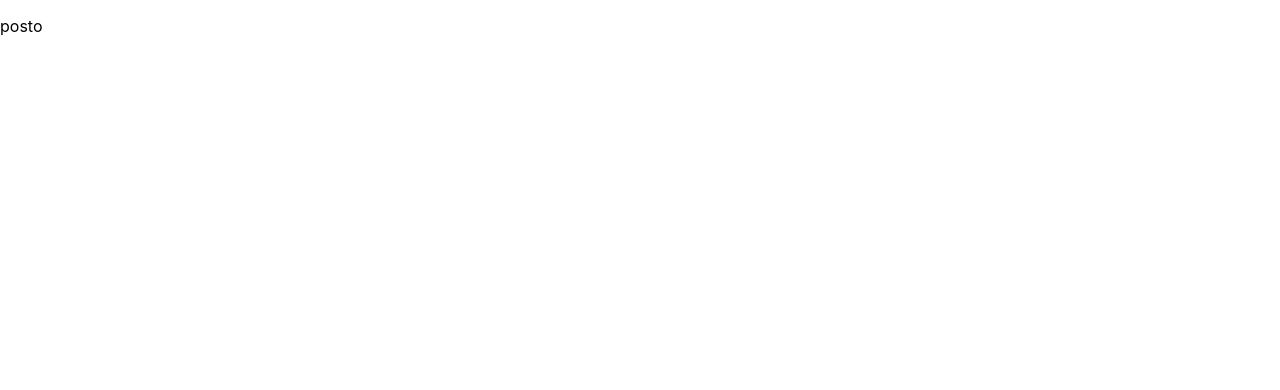
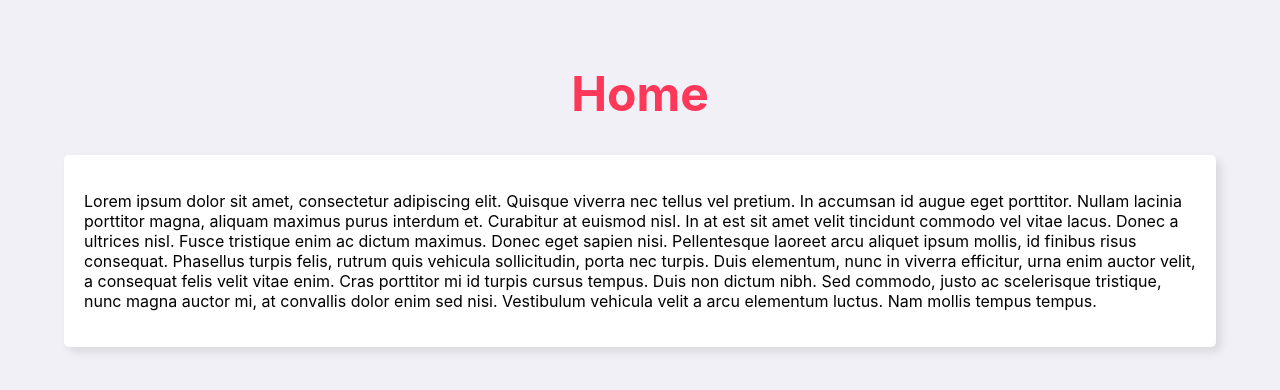
Before and after one commit to thiegobarros/test-meliuz, a React (Create React App) app: page / in a window 1280 px wide. Shown: the top 390 px of the page. Built offline with nearby package versions, Linux system fonts and the light colour scheme.

Commit message:
estilização e criação dos componentes: body e card

```diff
--- a/package.json
+++ b/package.json
@@ -10,6 +10,7 @@
     "react-dom": "^17.0.1",
     "react-router-dom": "^5.2.0",
     "react-scripts": "4.0.1",
+    "styled-components": "^5.2.1",
     "web-vitals": "^0.2.4"
   },
   "scripts": {
--- /dev/null
+++ b/src/components/Body/index.js
@@ -0,0 +1,19 @@
+import React, {Component} from 'react';
+import {
+    Container
+} from './styles';
+
+class Body extends Component {
+    constructor(props) {
+        super(props);
+    }
+    render(){
+        return (
+            <Container>
+                {this.props.children}
+            </Container>
+        );
+    }
+}
+
+export default Body;
--- /dev/null
+++ b/src/components/Body/styles.js
@@ -0,0 +1,5 @@
+import styled from 'styled-components'
+
+export const Container = styled.div`
+  margin: 5%;
+`;
--- /dev/null
+++ b/src/components/Card/index.js
@@ -0,0 +1,19 @@
+import React, { Component } from "react";
+import {
+    Container
+} from './styles'
+
+class Card extends Component {
+    constructor(props) {
+        super(props);
+    }
+    render() {
+        return (
+            <Container>
+                {this.props.children}
+            </Container>
+        );
+    }
+}
+
+export default Card
--- /dev/null
+++ b/src/components/Card/styles.js
@@ -0,0 +1,8 @@
+import styled from 'styled-components'
+
+export const Container = styled.div`
+  padding: 20px;
+  border-radius: 5px;
+  box-shadow: 5px 5px 10px rgba(0,0,0,0.1);
+  background-color: white;
+`;
--- a/src/index.css
+++ b/src/index.css
@@ -1,13 +1,9 @@
 body {
   margin: 0;
+  background-color: #f1f0f6 !important;
   font-family: -apple-system, BlinkMacSystemFont, 'Segoe UI', 'Roboto', 'Oxygen',
     'Ubuntu', 'Cantarell', 'Fira Sans', 'Droid Sans', 'Helvetica Neue',
     sans-serif;
   -webkit-font-smoothing: antialiased;
   -moz-osx-font-smoothing: grayscale;
 }
-
-code {
-  font-family: source-code-pro, Menlo, Monaco, Consolas, 'Courier New',
-    monospace;
-}
--- a/src/pages/Details/index.js
+++ b/src/pages/Details/index.js
@@ -1,9 +1,14 @@
-import React from 'react';
+import React, { Component } from 'react';
+import {
+  Title
+} from './styles';
 
-function Details() {
-  return (
-    <p>detalhes</p>
-  );
+class Details extends Component {
+  render() {
+    return (
+      <Title>Detalhes</Title>
+    );
+  }
 }
 
 export default Details;
--- /dev/null
+++ b/src/pages/Details/styles.js
@@ -0,0 +1,7 @@
+import styled from 'styled-components'
+
+export const Title = styled.h1`
+    font-size: 3rem;
+    text-align: center;
+    color: #ff3859;
+`;
--- a/src/pages/Home/index.js
+++ b/src/pages/Home/index.js
@@ -1,9 +1,21 @@
-import React from 'react';
+import React, { Component } from 'react';
+import {
+    Title
+} from './styles';
+import Body from '../../components/Body';
+import Card from '../../components/Card';
 
-function Home() {
-  return (
-    <p>posto</p>
-  );
+class Home extends Component {
+    render() {
+        return (
+          <Body>
+              <Title>Home</Title>
+              <Card>
+                  <p>Lorem ipsum dolor sit amet, consectetur adipiscing elit. Quisque viverra nec tellus vel pretium. In accumsan id augue eget porttitor. Nullam lacinia porttitor magna, aliquam maximus purus interdum et. Curabitur at euismod nisl. In at est sit amet velit tincidunt commodo vel vitae lacus. Donec a ultrices nisl. Fusce tristique enim ac dictum maximus. Donec eget sapien nisi. Pellentesque laoreet arcu aliquet ipsum mollis, id finibus risus consequat. Phasellus turpis felis, rutrum quis vehicula sollicitudin, porta nec turpis. Duis elementum, nunc in viverra efficitur, urna enim auctor velit, a consequat felis velit vitae enim. Cras porttitor mi id turpis cursus tempus. Duis non dictum nibh. Sed commodo, justo ac scelerisque tristique, nunc magna auctor mi, at convallis dolor enim sed nisi. Vestibulum vehicula velit a arcu elementum luctus. Nam mollis tempus tempus.</p>
+              </Card>
+          </Body>
+        );
+    }
 }
 
 export default Home;
--- /dev/null
+++ b/src/pages/Home/styles.js
@@ -0,0 +1,7 @@
+import styled from 'styled-components'
+
+export const Title = styled.h1`
+    font-size: 3rem;
+    text-align: center;
+    color: #ff3859;
+`;
```
Also changed, not shown: src/App.css (deleted, +0 -38 lines), 2 other files (tests, documents, lock files or other folders).
